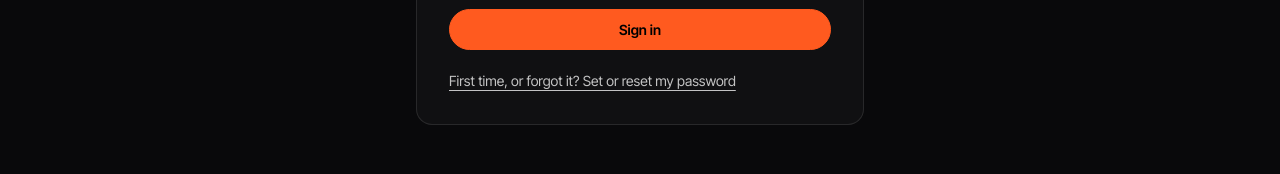
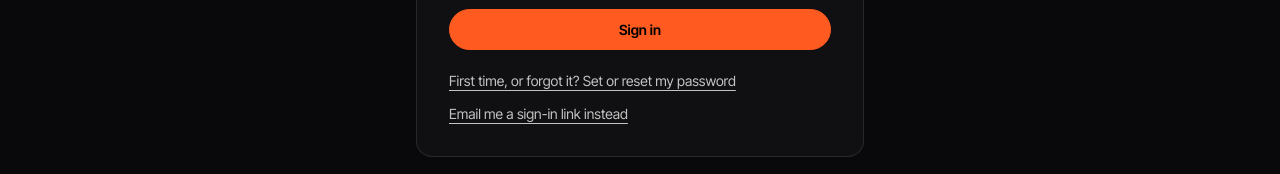
Before and after one commit to meltedmindzrecords/meltedmindzrecords, a Next.js app: page /admin in a window 1280 px wide. Shown: the part 408-582 px from the top of the page. Built offline with nearby package versions, Linux system fonts and the light colour scheme; no server answers.

Commit message:
Admin sign-in: add 'email me a sign-in link' fallback; robots.txt keeps /admin and /api out of search

```diff
--- a/src/app/admin/AdminShell.tsx
+++ b/src/app/admin/AdminShell.tsx
@@ -176,7 +176,7 @@ function Notice({ title, children }: { title: string; children: React.ReactNode
 }
 
 function SignIn({ supabase }: { supabase: SupabaseClient }) {
-  const [mode, setMode] = useState<"password" | "reset">("password");
+  const [mode, setMode] = useState<"password" | "reset" | "link">("password");
   const [email, setEmail] = useState("");
   const [password, setPassword] = useState("");
   const [status, setStatus] = useState<"idle" | "busy" | "sent" | "error">("idle");
@@ -216,20 +216,48 @@ function SignIn({ supabase }: { supabase: SupabaseClient }) {
     }
   };
 
+  const sendLink = async (e: React.FormEvent) => {
+    e.preventDefault();
+    setStatus("busy");
+    const { error } = await supabase.auth.signInWithOtp({
+      email: email.trim().toLowerCase(),
+      options: { shouldCreateUser: false, emailRedirectTo: `${window.location.origin}/admin` },
+    });
+    if (error) {
+      setStatus("error");
+      setMessage(
+        /rate|limit|seconds/i.test(error.message)
+          ? "Too many emails were sent in the last hour. Wait a bit and try again."
+          : "We couldn't send a link to that address. Use the email you use for the artist portal."
+      );
+    } else {
+      setStatus("sent");
+    }
+  };
+
+  const titles = {
+    password: "Sign in to edit the website",
+    reset: "Set or reset your password",
+    link: "Email me a sign-in link",
+  };
+  const intros = {
+    password: "Label admins only. Use the email you use for the artist portal.",
+    reset: "We'll email you one link to choose a password. After that you just sign in with email and password.",
+    link: "We'll email you a one-time link that signs you straight in.",
+  };
+
   return (
     <div className="mx-auto max-w-md rounded-2xl border border-white/10 bg-white/[0.03] p-8">
-      <h1 className="text-2xl font-semibold">{mode === "password" ? "Sign in to edit the website" : "Set or reset your password"}</h1>
-      <p className="mt-2 text-[15px] leading-7 text-white/70">
-        {mode === "password"
-          ? "Label admins only. Use the email you use for the artist portal."
-          : "We'll email you one link to choose a password. After that you just sign in with email and password."}
-      </p>
+      <h1 className="text-2xl font-semibold">{titles[mode]}</h1>
+      <p className="mt-2 text-[15px] leading-7 text-white/70">{intros[mode]}</p>
       {status === "sent" ? (
         <p className="mt-6 rounded-xl bg-emerald-500/10 p-4 text-[15px] text-emerald-200" role="status">
-          Check your inbox (and spam) for the email, open the link, and pick your password. You only do this once.
+          {mode === "link"
+            ? "Check your inbox (and spam) and open the link on this device."
+            : "Check your inbox (and spam) for the email, open the link, and pick your password. You only do this once."}
         </p>
       ) : (
-        <form onSubmit={mode === "password" ? signIn : sendReset} className="mt-6 space-y-4">
+        <form onSubmit={mode === "password" ? signIn : mode === "reset" ? sendReset : sendLink} className="mt-6 space-y-4">
           <label className="block">
             <span className="text-[14px] font-medium">Email</span>
             <input
@@ -258,21 +286,34 @@ function SignIn({ supabase }: { supabase: SupabaseClient }) {
             <p className="text-[14px] text-red-300" role="alert">{message}</p>
           )}
           <button type="submit" disabled={status === "busy"} className="admin-btn admin-btn-primary w-full">
-            {status === "busy" ? "One moment…" : mode === "password" ? "Sign in" : "Email me a link to set my password"}
+            {status === "busy"
+              ? "One moment…"
+              : mode === "password"
+                ? "Sign in"
+                : mode === "reset"
+                  ? "Email me a link to set my password"
+                  : "Email me a sign-in link"}
           </button>
         </form>
       )}
+      <div className="mt-5 flex flex-col items-start gap-3 text-[14px]">
+        {(["password", "reset", "link"] as const)
+          .filter((m) => m !== mode)
+          .map((m) => (
             <button
+              key={m}
               type="button"
               onClick={() => {
-          setMode(mode === "password" ? "reset" : "password");
+                setMode(m);
                 setStatus("idle");
                 setMessage("");
               }}
-        className="mt-5 text-[14px] text-white/75 underline underline-offset-4 hover:text-white"
+              className="text-white/75 underline underline-offset-4 hover:text-white"
             >
-        {mode === "password" ? "First time, or forgot it? Set or reset my password" : "Back to sign in"}
+              {m === "password" ? "Sign in with my password" : m === "reset" ? "First time, or forgot it? Set or reset my password" : "Email me a sign-in link instead"}
             </button>
+          ))}
+      </div>
     </div>
   );
 }
--- /dev/null
+++ b/src/app/robots.ts
@@ -0,0 +1,7 @@
+import type { MetadataRoute } from "next";
+
+export default function robots(): MetadataRoute.Robots {
+  return {
+    rules: { userAgent: "*", allow: "/", disallow: ["/admin", "/api/"] },
+  };
+}
```
Lines whose indentation alone changed are shown as unchanged.
